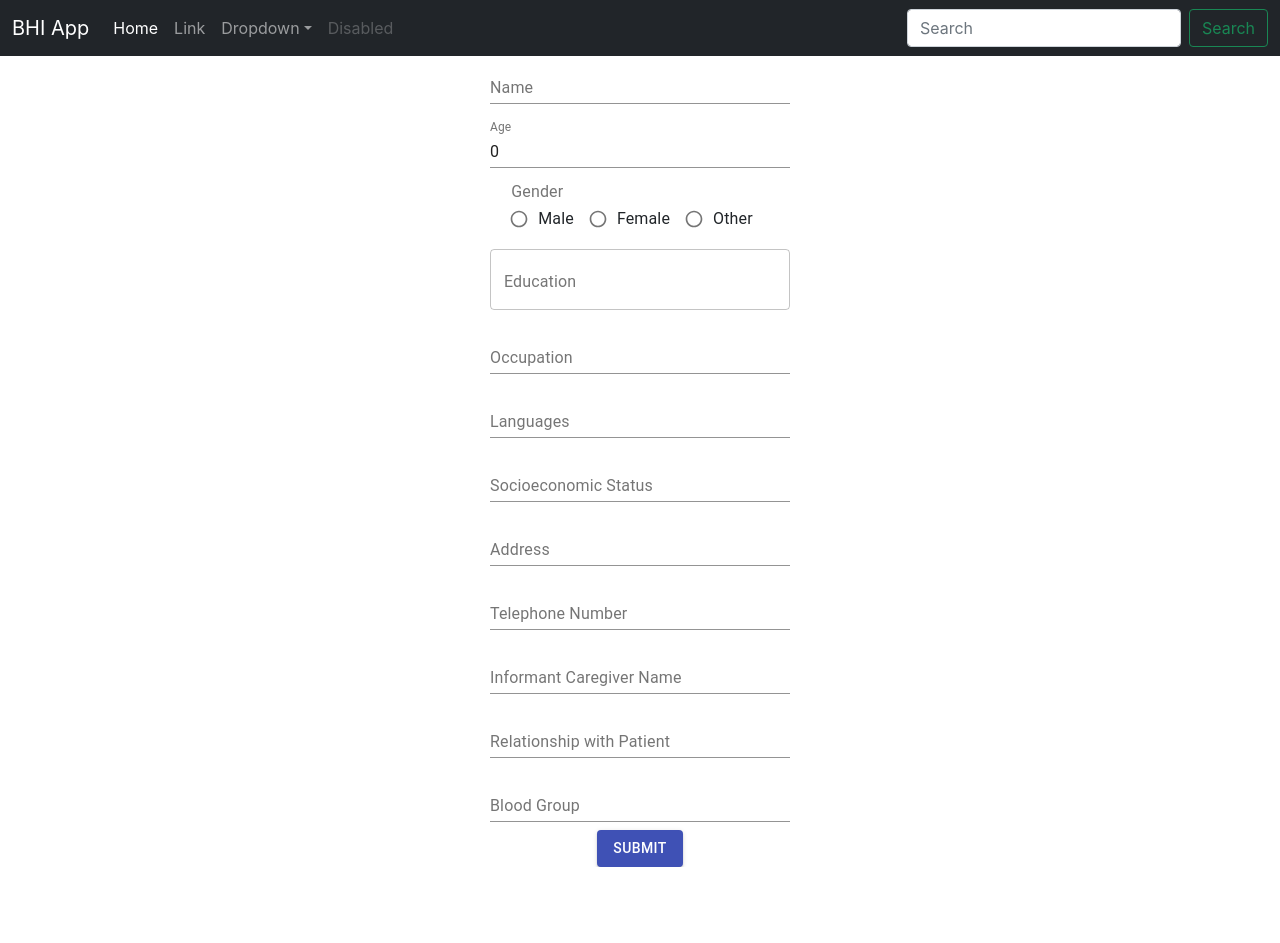
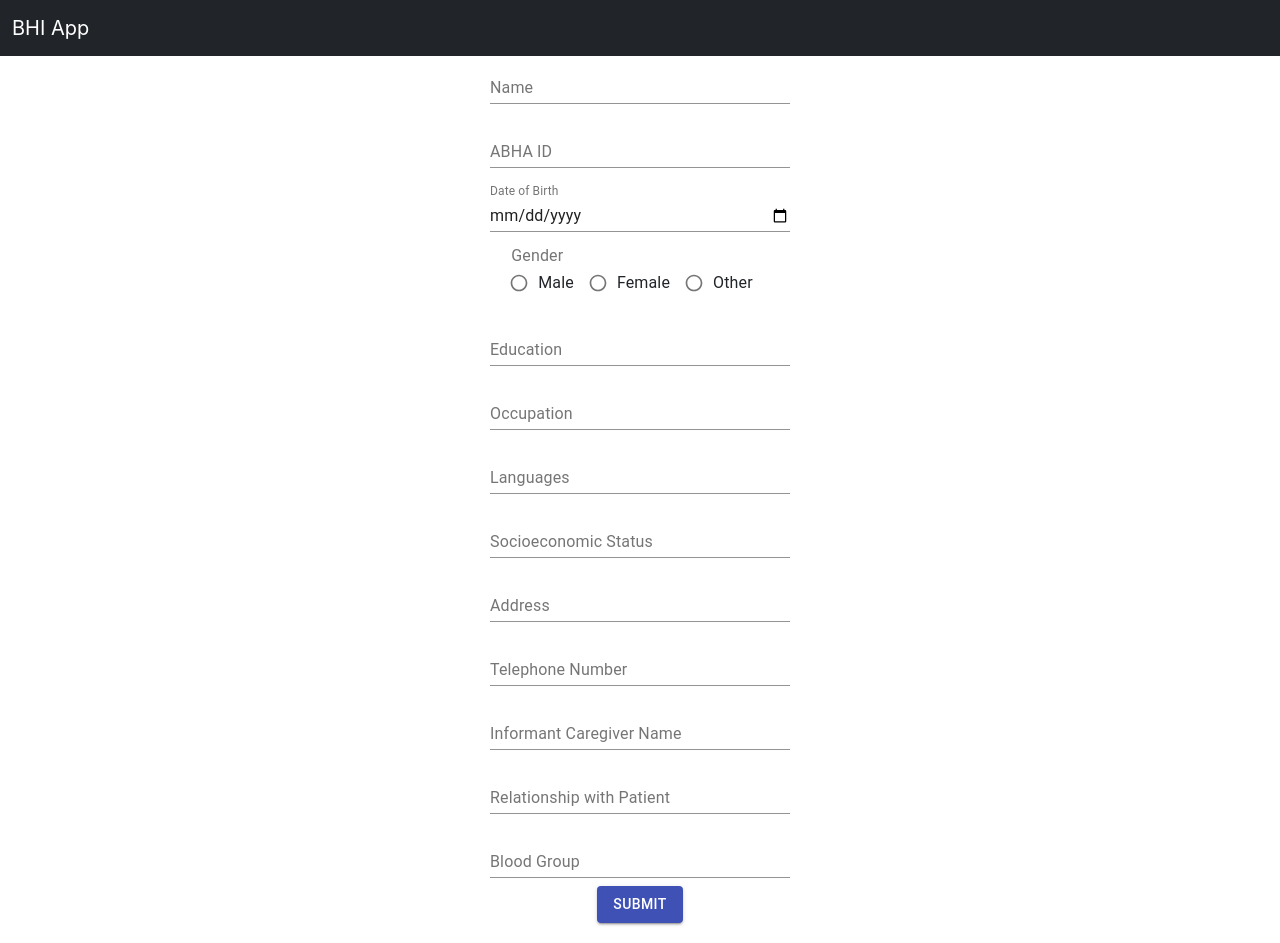
Before and after one commit to kskeshav/react-app, a React (Create React App) app: page / in a window 1280 px wide. Before the commit the page ends 867 px from the top, so only its background shows below. Built offline with nearby package versions, Linux system fonts and the light colour scheme.

Commit message:
Api call

```diff
--- a/package.json
+++ b/package.json
@@ -12,6 +12,7 @@
     "@testing-library/jest-dom": "^5.16.2",
     "@testing-library/react": "^12.1.2",
     "@testing-library/user-event": "^13.5.0",
+    "axios": "^0.26.0",
     "formik": "^2.2.9",
     "immutability-helper": "^3.1.1",
     "react": "^17.0.2",
--- a/src/components/Navbar.js
+++ b/src/components/Navbar.js
@@ -10,7 +10,7 @@ class Navbar extends React.Component {
               <button className="navbar-toggler" type="button" data-bs-toggle="collapse" data-bs-target="#navbarSupportedContent" aria-controls="navbarSupportedContent" aria-expanded="false" aria-label="Toggle navigation">
                 <span className="navbar-toggler-icon" />
               </button>
-              <div className="collapse navbar-collapse" id="navbarSupportedContent">
+              {/* <div className="collapse navbar-collapse" id="navbarSupportedContent">
                 <ul className="navbar-nav me-auto mb-2 mb-lg-0">
                   <li className="nav-item">
                     <a className="nav-link active" aria-current="page" href="#">Home</a>
@@ -37,7 +37,7 @@ class Navbar extends React.Component {
                   <input className="form-control me-2" type="search" placeholder="Search" aria-label="Search" />
                   <button className="btn btn-outline-success" type="submit">Search</button>
                 </form>
-              </div>
+              </div> */}
             </div>
           </nav>
         );
--- a/src/components/Patient_Details.js
+++ b/src/components/Patient_Details.js
@@ -9,37 +9,38 @@ import Radio from "@material-ui/core/Radio";
 import Button from "@material-ui/core/Button";
 import update from 'immutability-helper'
 import * as yup from "yup";
+import axios from "axios";
 
 const formSchema = yup.object().shape({
-  Name: yup.string().required(),
-  PatientId: yup.string().required(),
-  Age: yup.number().integer().required(),
-  Gender: yup.string().required(),
-  Education: yup.string().required(),
-  Occupation: yup.string().required(),
-  Languages: yup.string().required(),
-  SocioeconomicStatus: yup.string().required(),
-  Address: yup.string().required(),
-  TelephoneNumber: yup.number().required(),
-  InformantCaregiverName: yup.string().required(),
-  RelationshipWithPatient: yup.string().required(),
-  BloodGroup: yup.string().required(),
+  name: yup.string().required(),
+  abhaId: yup.string().required(),
+  dob: yup.date().required(),
+  gender: yup.string().required(),
+  education: yup.string().required(),
+  occupation: yup.string().required(),
+  language: yup.string().required(),
+  socioEconomicStatus: yup.string().required(),
+  address: yup.string().required(),
+  phoneNo: yup.number().required(),
+  careGiverName: yup.string().required(),
+  relationshipWithPatient: yup.string().required(),
+  bloodGroup: yup.string().required(),
 })
 
 const defaultValues = {
-  Name: "",
-  PatientId: "",
-  Age: 0,
-  Gender: "",
-  Education: "",
-  Occupation: "",
-  Languages: "",
-  SocioeconomicStatus: "",
-  Address: "",
-  TelephoneNumber: "",
-  InformantCaregiverName: "",
-  RelationshipWithPatient: "",
-  BloodGroup: "",
+  name: "",
+  abhaId: 0,
+  dob: "",
+  gender: "",
+  education: "",
+  occupation: "",
+  language: "",
+  socioEconomicStatus: "",
+  address: "",
+  phoneNo: 0,
+  careGiverName: "",
+  relationshipWithPatient: "",
+  bloodGroup: "",
 // Consultation_List (List of Prior Consultation Ids)
 };
 const Patient_Details = () => {
@@ -53,9 +54,10 @@ const Patient_Details = () => {
   })
 
   const [formValues, setFormValues] = useState(defaultValues);
-
+  const [success, setSuccess] = useState(0);
   const handleInputChange = (e) => {
     const { name, value } = e.target;
+    console.log(name,value)
     setFormValues({
       ...formValues,
       [name]: value,
@@ -79,7 +81,19 @@ const Patient_Details = () => {
 
       if (isFormValid) {
         // If form is valid, continue submission.
-        console.log('Form is legit')
+        console.log(formValues)
+        let config = {
+        headers: {
+          "Content-Type": "application/json",
+          'Access-Control-Allow-Origin': '*',
+          "Access-Control-Allow-Methods": "DELETE, POST, GET, OPTIONS",
+          }
+        }
+        // let resp = await axios.get("http://localhost:8080/api/v1/patientdemographics")
+        // console.log(resp)
+        let res = await axios.post("http://localhost:8080/api/v1/patientdemographics",formValues)
+        console.log(res)
+        if(res.data.name === formValues.name) setSuccess(1)
       } else {
         // If form is not valid, check which fields are incorrect:
         formSchema.validate(formValues, { abortEarly: false }).catch((err) => {
@@ -105,35 +119,50 @@ const Patient_Details = () => {
 
   return (
     <form onSubmit={handleSubmit}>
-      <Grid container alignItems="center" direction="column" spacing="2">
+      <Grid container alignItems="center" direction="column" spacing={2} style = {{marginBottom: "20px"}}>
         <Grid item>
           <TextField
             id="name-input"
-            name="Name"
+            name="name"
             label="Name"
             type="text"
             style = {{width: 300}}
-            value={formValues.Name}
+            value={formValues.name}
             onChange={handleInputChange}
           />
         </Grid>
         <Grid item>
           <TextField
-            id="age-input"
-            name="Age"
-            label="Age"
+            id="AbhaId"
+            name="abhaId"
+            label="ABHA ID"
             type="number"
             style = {{width: 300}}
-            value={formValues.Age}
+            value={formValues.abhaId===0?"":formValues.abhaId}
             onChange={handleInputChange}
+          />
+        </Grid>
+        <Grid item>
+          <TextField
+            id="date"
+            name="dob"
+            label="Date of Birth"
+            type="date"
+            value={formValues.dob}
+            style = {{width: 300}}
+            sx={{ width: 220 }}
+            onChange={handleInputChange}
+            InputLabelProps={{
+              shrink: true,
+            }}
           />
         </Grid>
         <Grid item>
           <FormControl>
             <FormLabel>Gender</FormLabel>
             <RadioGroup
-              name="Gender"
-              value={formValues.Gender}
+              name="gender"
+              value={formValues.gender}
               onChange={handleInputChange}
               row
             >
@@ -161,106 +190,109 @@ const Patient_Details = () => {
         <Grid item>
           <TextField
             id="Education"
-            name="Education"
+            name="education"
             label="Education"
             type="text"
             style = {{width: 300}}
-            variant="outlined"
-            value={formValues.Education}
+            // variant="outlined"
+            value={formValues.education}
             onChange={handleInputChange}
           />
         </Grid>
         <Grid item>
           <TextField
             id="Occupation"
-            name="Occupation"
+            name="occupation"
             label="Occupation"
             type="text"
             style = {{width: 300}}
-            value={formValues.Occupation}
+            value={formValues.occupation}
             onChange={handleInputChange}
           />
         </Grid>
         <Grid item>
           <TextField
             id="Languages"
-            name="Languages"
+            name="language"
             label="Languages"
             type="text"
             style = {{width: 300}}
-            value={formValues.Languages}
+            value={formValues.language}
             onChange={handleInputChange}
           />
         </Grid>
         <Grid item>
           <TextField
             id="SocioeconomicStatus"
-            name="SocioeconomicStatus"
+            name="socioEconomicStatus"
             label="Socioeconomic Status"
             type="text"
             style = {{width: 300}}
-            value={formValues.SocioeconomicStatus}
+            value={formValues.socioEconomicStatus}
             onChange={handleInputChange}
           />
         </Grid>
         <Grid item>
           <TextField
             id="Address"
-            name="Address"
+            name="address"
             label="Address"
             type="text"
             style = {{width: 300}}
-            value={formValues.Address}
+            value={formValues.address}
             onChange={handleInputChange}
           />
         </Grid>
         <Grid item>
           <TextField
             id="TelephoneNumber"
-            name="TelephoneNumber"
+            name="phoneNo"
             label="Telephone Number"
             type="number"
             style = {{width: 300}}
-            value={formValues.TelephoneNumber}
+            value={formValues.phoneNo===0?"":formValues.phoneNo}
             onChange={handleInputChange}
           />
         </Grid>
         <Grid item>
           <TextField
             id="InformantCaregiverName"
-            name="InformantCaregiverName"
+            name="careGiverName"
             label="Informant Caregiver Name"
             type="text"
             style = {{width: 300}}
-            value={formValues.InformantCaregiverName}
+            value={formValues.careGiverName}
             onChange={handleInputChange}
           />
         </Grid>
         <Grid item>
           <TextField
             id="RelationshipWithPatient"
-            name="RelationshipWithPatient"
+            name="relationshipWithPatient"
             label="Relationship with Patient"
             type="text"
             style = {{width: 300}}
-            value={formValues.RelationshipWithPatient}
+            value={formValues.relationshipWithPatient}
             onChange={handleInputChange}
           />
         </Grid>
         <Grid item>
           <TextField
             id="BloodGroup"
-            name="BloodGroup"
+            name="bloodGroup"
             label="Blood Group"
             type="text"
             style = {{width: 300}}
-            value={formValues.BloodGroup}
+            value={formValues.bloodGroup}
             onChange={handleInputChange}
           />
         </Grid>
         <Button variant="contained" color="primary" type="submit">
           Submit
         </Button>
+        {success===0?<></>:<div>
+            Added Patient details!
+          </div>}
       </Grid>
     </form>
   );
```
Also changed, not shown: 1 other file (tests, documents, lock files or other folders).
